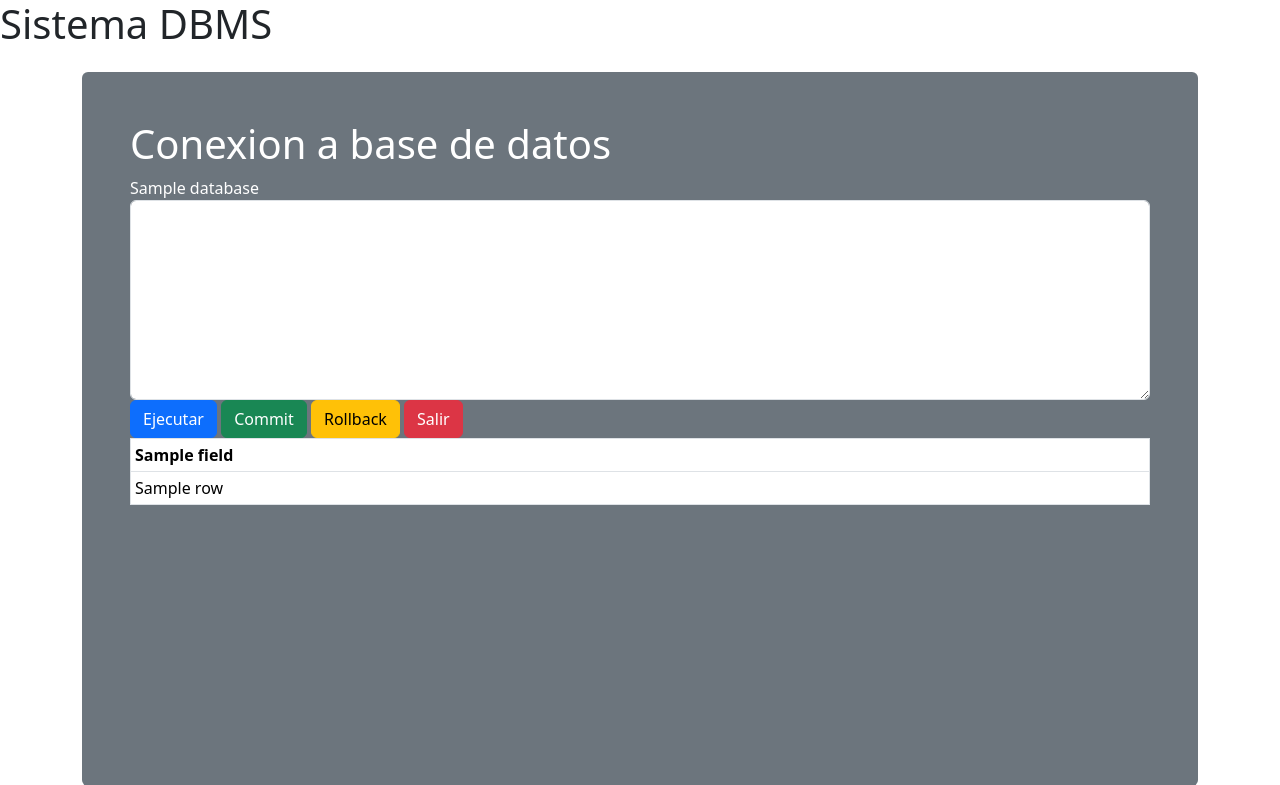
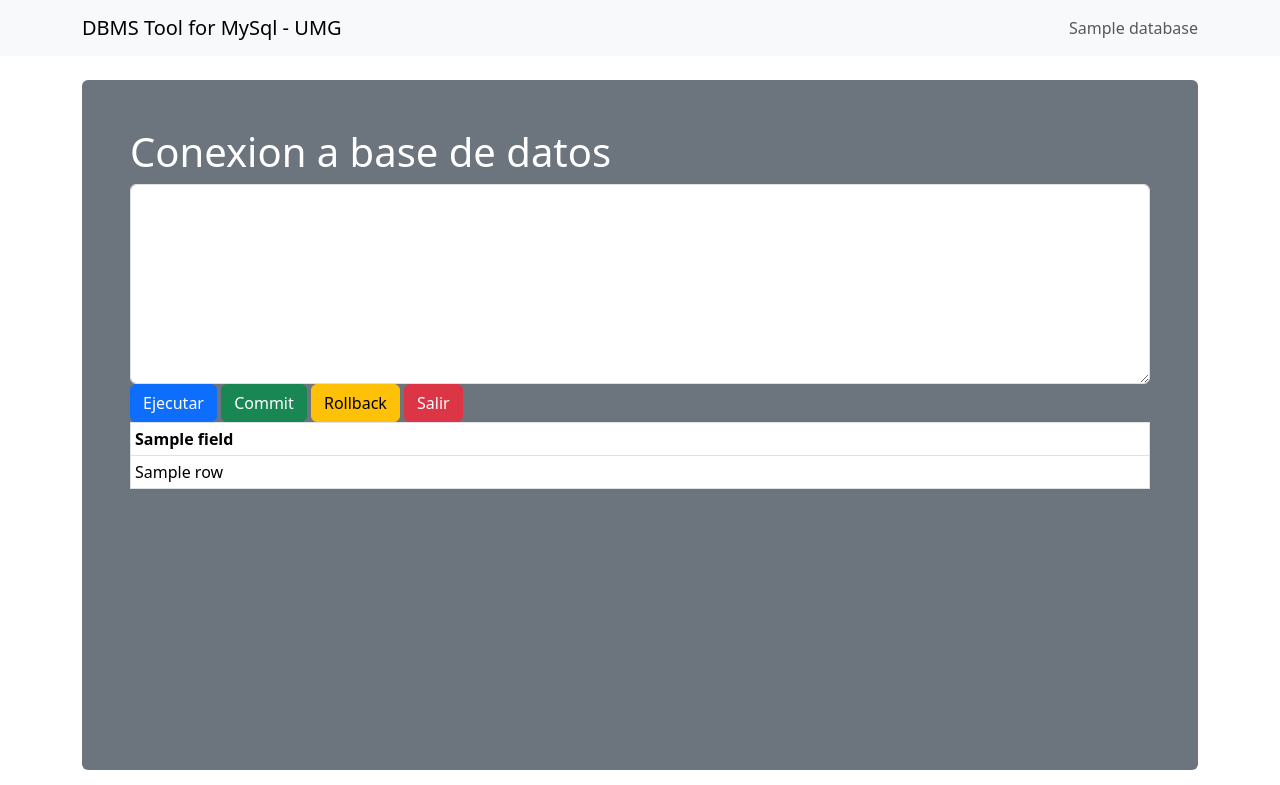
Before and after one commit to robcast2289/DBMS_Tools, a Flask app: template templates/editor.html in a window 1280 px wide. Shown: the top 785 px of the page. Run offline with Flask 3, Linux system fonts and the light colour scheme; the template is opened without the code that fills it: most values are stand-ins (such as "Sample title", 1, 10 or a date in 2020).

Commit message:
Cambios html

```diff
--- a/main.py
+++ b/main.py
@@ -74,7 +74,8 @@ def editor():
         "message":"",
         "warning":"",
         "error":"",
-        "database":""
+        "database":"",
+        "user":""
     }
 
     try:
@@ -83,7 +84,11 @@ def editor():
     except:
         pass
 
-
+    try:
+        database = cn.execute_insert("select user() as dbuser",[])
+        context["user"] = database[0]["dbuser"]
+    except:
+        pass
 
     if request.method == 'POST':
         action = request.form["inpMethod"].strip()
--- a/templates/editor.html
+++ b/templates/editor.html
@@ -1,12 +1,22 @@
 {% extends 'layout.html' %}
 {% block body %}
-    <h1>Sistema DBMS</h1>
+  <nav class="navbar bg-body-tertiary">
+    <div class="container-fluid container-sm">
+      <span class="navbar-brand mb-0 h1">DBMS Tool for MySql - UMG</span>
+      <span class="navbar-text">
+        {% if user %}
+          {{ user }} |
+        {% endif %}
+        {% if database %}
+          {{ database }}
+        {% endif %}
+      </span>
+    </div>
+  </nav>
     <div class="container-sm">
     <div class="mt-4 p-5 bg-secondary text-white rounded">
       <h1>Conexion a base de datos</h1>
-      {% if database %}
-        {{ database }}
-      {% endif %}
+
 
       <form id='form1' name='form1' >
         <div class="form-floating">
```
